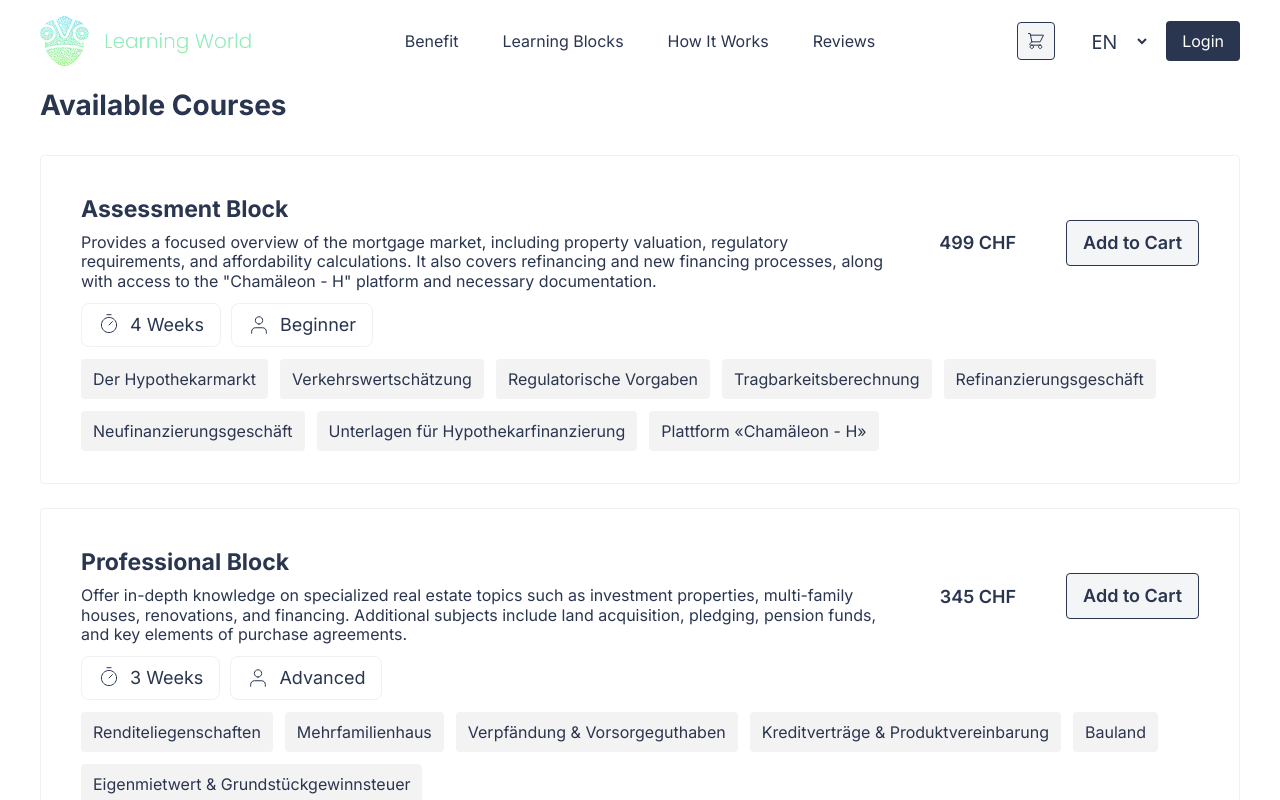
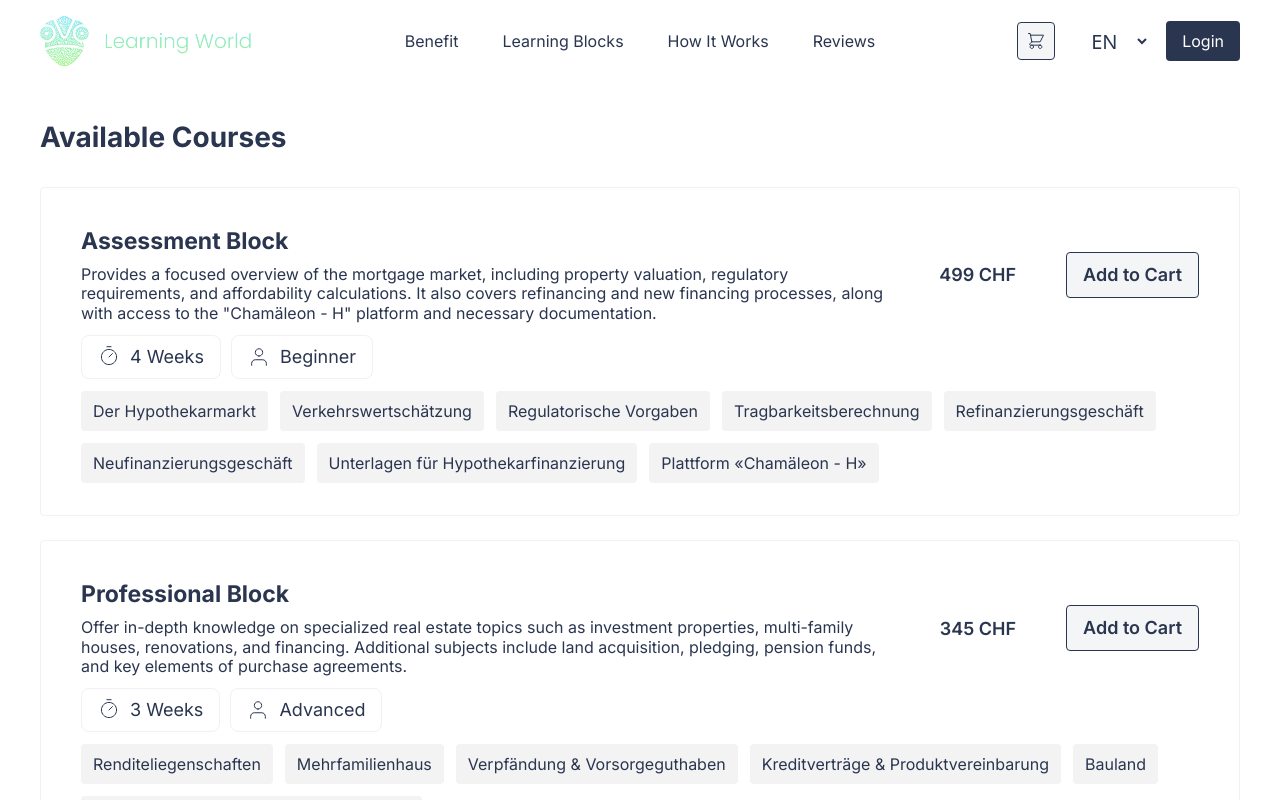
Before and after one commit to Babinets213/ReactPetProject, a Next.js app: page /en/courses in a window 1280 px wide. Shown: the top 800 px of the page. Built offline with nearby package versions, Linux system fonts and the light colour scheme.

Commit message:
fix margin

```diff
--- a/src/app/[locale]/courses/page.tsx
+++ b/src/app/[locale]/courses/page.tsx
@@ -90,7 +90,7 @@ export default function Courses() {
   return (
     <div className="relative min-h-screen">
       <Header />
-      <main className="mt-22 sm:px-5 lg:px-10 2xl:px-60">
+      <main className="mt-30 sm:px-5 lg:px-10 2xl:px-60">
         <h2
           className={`${inter700.className} mb-8 text-[28px] leading-[120%] text-[#2A354F]`}
         >
```
